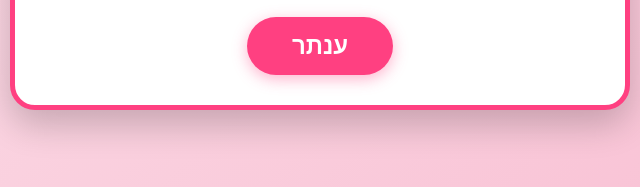
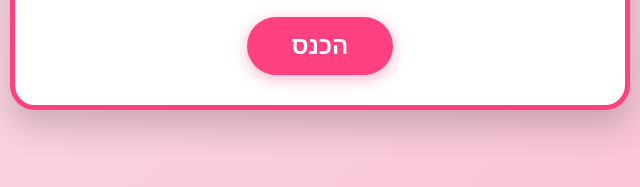
Before and after one commit to matanel1001-lab/NogaB, a plain HTML site: page index.html in a window 1280 px wide. Shown: the part 453-640 px from the top of the page, 320-960 px from the left. Drawn offline with Linux system fonts and the light colour scheme.

Commit message:
Update index.html

```diff
--- a/index.html
+++ b/index.html
@@ -93,7 +93,7 @@
         <h2>של מי מכיר אותה הכי טוב?</h2>
         <input type="text" id="playerName" placeholder="הכניסו שם מלא כדי להתחיל...">
         <br>
-        <button class="btn" onclick="startGame()">ענתר</button>
+        <button class="btn" onclick="startGame()">הכנס</button>
     </div>
 
     <div id="quiz-screen" class="hidden">
```
